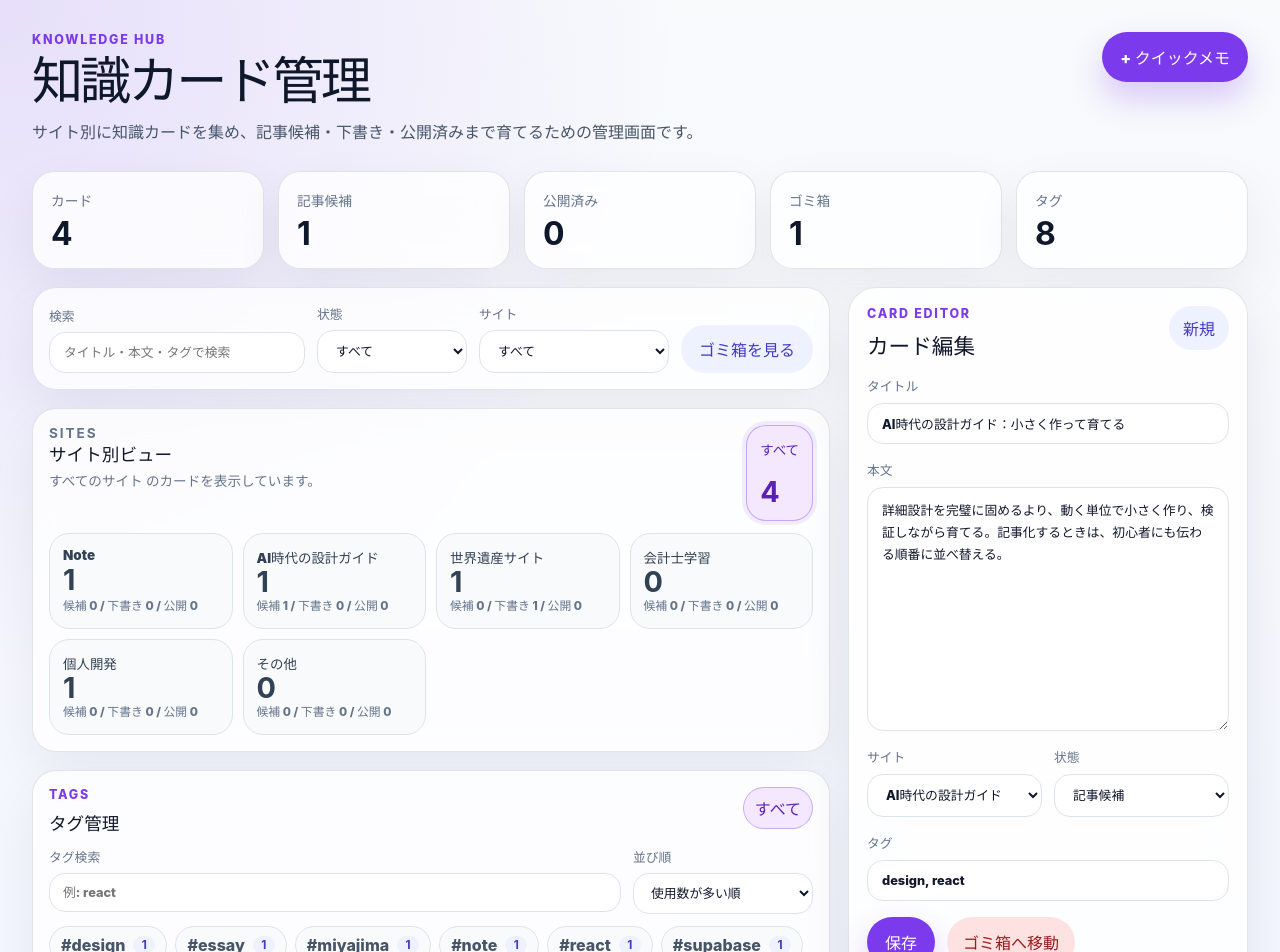
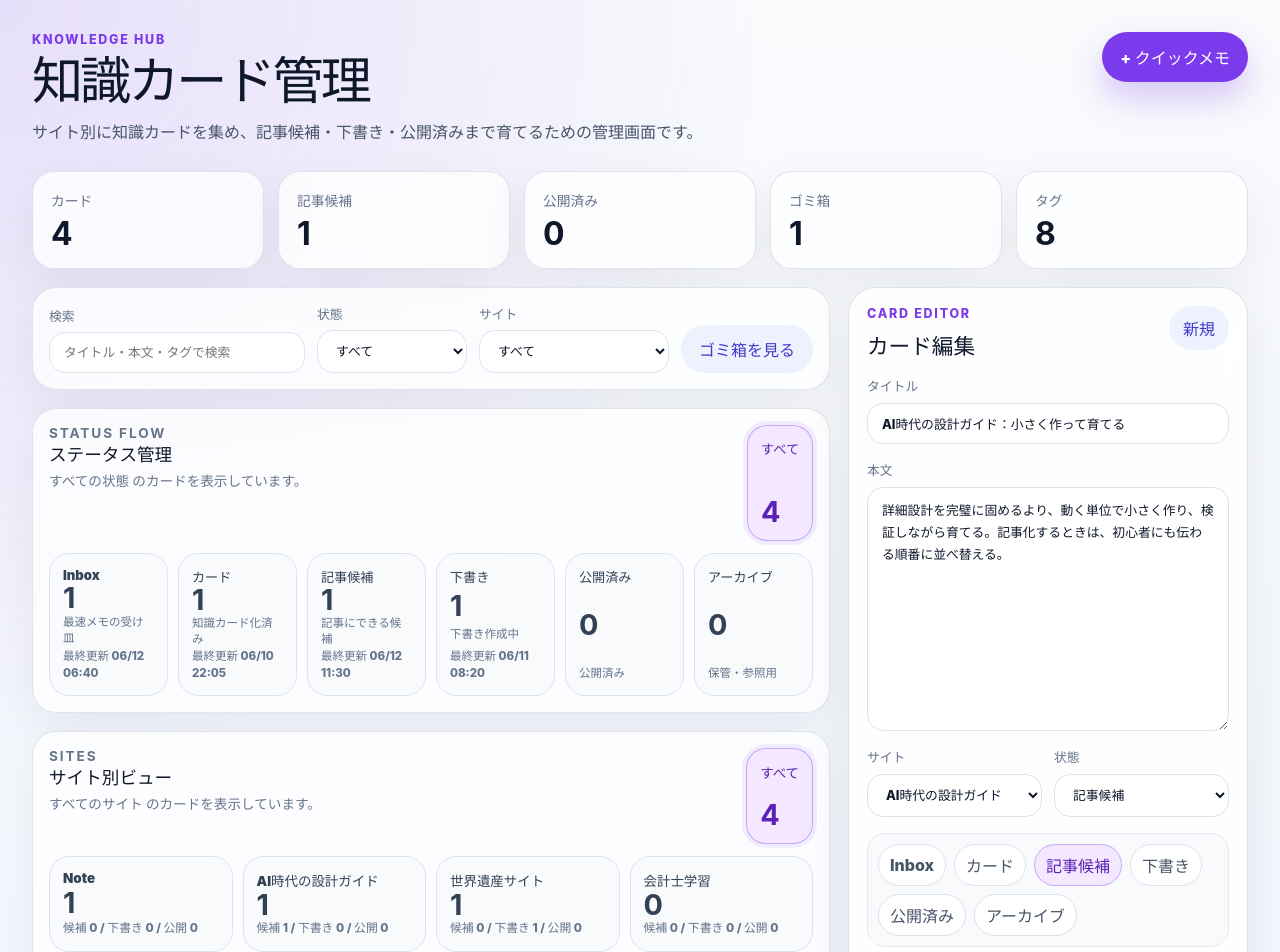
Before and after one commit to yuki6868/knowledge-hub, a React (Vite) app in the folder frontend/: page / in a window 1280 px wide. Shown: the top 952 px of the page. Built offline with nearby package versions, Linux system fonts and the light colour scheme.

Commit message:
feat: ステータス管理

```diff
--- a/frontend/src/App.css
+++ b/frontend/src/App.css
@@ -272,6 +272,112 @@
   line-height: 1.7;
 }
 
+
+
+
+.status-manager {
+  margin-bottom: 18px;
+  padding: 16px;
+  border: 1px solid rgba(148, 163, 184, 0.28);
+  border-radius: 24px;
+  background: rgba(255, 255, 255, 0.78);
+  box-shadow: 0 18px 50px rgba(15, 23, 42, 0.06);
+  backdrop-filter: blur(14px);
+}
+
+.status-manager-header {
+  display: flex;
+  align-items: flex-start;
+  justify-content: space-between;
+  gap: 12px;
+  margin-bottom: 12px;
+}
+
+.status-manager-header h2 {
+  margin: 0 0 4px;
+  font-size: 1.1rem;
+}
+
+.status-manager-header p {
+  margin: 0;
+  color: #64748b;
+  font-size: 0.85rem;
+  font-weight: 700;
+}
+
+.status-flow-grid {
+  display: grid;
+  grid-template-columns: repeat(6, minmax(0, 1fr));
+  gap: 10px;
+}
+
+.status-filter-card {
+  display: flex;
+  min-height: 116px;
+  flex-direction: column;
+  align-items: flex-start;
+  justify-content: space-between;
+  border: 1px solid #dbe3ef;
+  border-radius: 20px;
+  padding: 13px;
+  color: #334155;
+  background: #f8fafc;
+  cursor: pointer;
+  text-align: left;
+  font: inherit;
+}
+
+.status-filter-card span {
+  font-size: 0.82rem;
+  font-weight: 900;
+}
+
+.status-filter-card strong {
+  font-size: 1.8rem;
+  line-height: 1;
+}
+
+.status-filter-card small,
+.status-filter-card em {
+  color: #64748b;
+  font-size: 0.72rem;
+  font-style: normal;
+  font-weight: 800;
+  line-height: 1.45;
+}
+
+.status-filter-card.active {
+  border-color: rgba(124, 58, 237, 0.38);
+  color: #5b21b6;
+  background: #f3e8ff;
+  box-shadow: 0 0 0 4px rgba(139, 92, 246, 0.1);
+}
+
+.status-quick-actions {
+  display: flex;
+  flex-wrap: wrap;
+  gap: 8px;
+  padding: 10px;
+  border: 1px solid #e2e8f0;
+  border-radius: 18px;
+  background: #f8fafc;
+}
+
+.status-step-button {
+  border: 1px solid #dbe3ef;
+  border-radius: 999px;
+  padding: 8px 11px;
+  color: #475569;
+  background: white;
+  cursor: pointer;
+  font-weight: 800;
+}
+
+.status-step-button.active {
+  border-color: rgba(124, 58, 237, 0.35);
+  color: #5b21b6;
+  background: #f3e8ff;
+}
 
 
 .site-manager {
@@ -626,6 +732,7 @@
   .summary-grid,
   .cards-grid,
   .workspace-grid,
+  .status-flow-grid,
   .site-grid {
     grid-template-columns: 1fr;
   }
--- a/frontend/src/App.tsx
+++ b/frontend/src/App.tsx
@@ -14,6 +14,26 @@ type SiteFilter = SiteType | 'all'
 type TagFilter = string | 'all'
 type TagSortMode = 'count' | 'name'
 type EditorMode = 'new' | 'edit'
+
+type StatusStep = {
+  status: CardStatus
+  description: string
+}
+
+const STATUS_FLOW: StatusStep[] = [
+  { status: 'inbox', description: '最速メモの受け皿' },
+  { status: 'card', description: '知識カード化済み' },
+  { status: 'article-ready', description: '記事にできる候補' },
+  { status: 'draft', description: '下書き作成中' },
+  { status: 'published', description: '公開済み' },
+  { status: 'archived', description: '保管・参照用' },
+]
+
+function getNextStatus(status: CardStatus): CardStatus | null {
+  const index = STATUS_FLOW.findIndex((step) => step.status === status)
+  if (index < 0 || index >= STATUS_FLOW.length - 1) return null
+  return STATUS_FLOW[index + 1].status
+}
 
 type CardFormState = {
   title: string
@@ -163,7 +183,19 @@ function App() {
     })
   }, [cards])
 
+  const statusStats = useMemo(() => {
+    return STATUS_FLOW.map((step) => {
+      const statusCards = cards.filter((card) => card.status === step.status)
+      return {
+        ...step,
+        count: statusCards.length,
+        latestUpdatedAt: statusCards.map((card) => card.updated_at).sort().at(-1) ?? null,
+      }
+    })
+  }, [cards])
+
   const activeSiteLabel = siteFilter === 'all' ? 'すべてのサイト' : SITE_TYPE_LABELS[siteFilter]
+  const activeStatusLabel = statusFilter === 'all' ? 'すべての状態' : CARD_STATUS_LABELS[statusFilter]
 
   const visibleCards = useMemo(() => {
     return cards
@@ -243,6 +275,10 @@ function App() {
   }
 
   const moveToTrash = (cardId: string) => {
+    updateCardStatus(cardId, 'trash')
+  }
+
+  const updateCardStatus = (cardId: string, status: CardStatus) => {
     const now = new Date().toISOString()
 
     setCards((current) =>
@@ -250,30 +286,26 @@ function App() {
         card.id === cardId
           ? {
               ...card,
-              status: 'trash',
+              status,
               updated_at: now,
             }
           : card,
       ),
     )
-    setShowTrash(true)
+
+    if (selectedCardId === cardId) {
+      setForm((current) => ({ ...current, status }))
+    }
+
+    if (status === 'trash') {
+      setShowTrash(true)
+    } else {
+      setShowTrash(false)
+    }
   }
 
   const restoreCard = (cardId: string) => {
-    const now = new Date().toISOString()
-
-    setCards((current) =>
-      current.map((card) =>
-        card.id === cardId
-          ? {
-              ...card,
-              status: 'card',
-              updated_at: now,
-            }
-          : card,
-      ),
-    )
-    setShowTrash(false)
+    updateCardStatus(cardId, 'card')
   }
 
   const permanentlyDeleteCard = (cardId: string) => {
@@ -379,6 +411,46 @@ function App() {
             >
               {showTrash ? '通常カードへ戻る' : 'ゴミ箱を見る'}
             </button>
+          </section>
+
+          <section className="status-manager" aria-label="ステータス管理">
+            <div className="status-manager-header">
+              <div>
+                <p className="eyebrow">Status Flow</p>
+                <h2>ステータス管理</h2>
+                <p>{activeStatusLabel} のカードを表示しています。</p>
+              </div>
+              <button
+                className={statusFilter === 'all' && !showTrash ? 'status-filter-card active' : 'status-filter-card'}
+                type="button"
+                onClick={() => {
+                  setStatusFilter('all')
+                  setShowTrash(false)
+                }}
+              >
+                <span>すべて</span>
+                <strong>{activeCardCount}</strong>
+              </button>
+            </div>
+
+            <div className="status-flow-grid">
+              {statusStats.map((stat) => (
+                <button
+                  className={statusFilter === stat.status && !showTrash ? 'status-filter-card active' : 'status-filter-card'}
+                  key={stat.status}
+                  type="button"
+                  onClick={() => {
+                    setStatusFilter(stat.status)
+                    setShowTrash(false)
+                  }}
+                >
+                  <span>{CARD_STATUS_LABELS[stat.status]}</span>
+                  <strong>{stat.count}</strong>
+                  <small>{stat.description}</small>
+                  {stat.latestUpdatedAt ? <em>最終更新 {formatDate(stat.latestUpdatedAt)}</em> : null}
+                </button>
+              ))}
+            </div>
           </section>
 
           <section className="site-manager" aria-label="サイト管理">
@@ -529,6 +601,14 @@ function App() {
                         </div>
                       ) : (
                         <div className="action-row">
+                          {getNextStatus(card.status) ? (
+                            <button
+                              type="button"
+                              onClick={() => updateCardStatus(card.id, getNextStatus(card.status)!)}
+                            >
+                              {CARD_STATUS_LABELS[getNextStatus(card.status)!]}へ
+                            </button>
+                          ) : null}
                           <button type="button" onClick={() => selectCard(card)}>
                             編集
                           </button>
@@ -609,6 +689,19 @@ function App() {
             </label>
           </div>
 
+          <div className="status-quick-actions" aria-label="状態変更ショートカット">
+            {STATUS_FLOW.map((step) => (
+              <button
+                className={form.status === step.status ? 'status-step-button active' : 'status-step-button'}
+                key={step.status}
+                type="button"
+                onClick={() => setForm((current) => ({ ...current, status: step.status }))}
+              >
+                {CARD_STATUS_LABELS[step.status]}
+              </button>
+            ))}
+          </div>
+
           <label className="form-field">
             <span>タグ</span>
             <input
```
